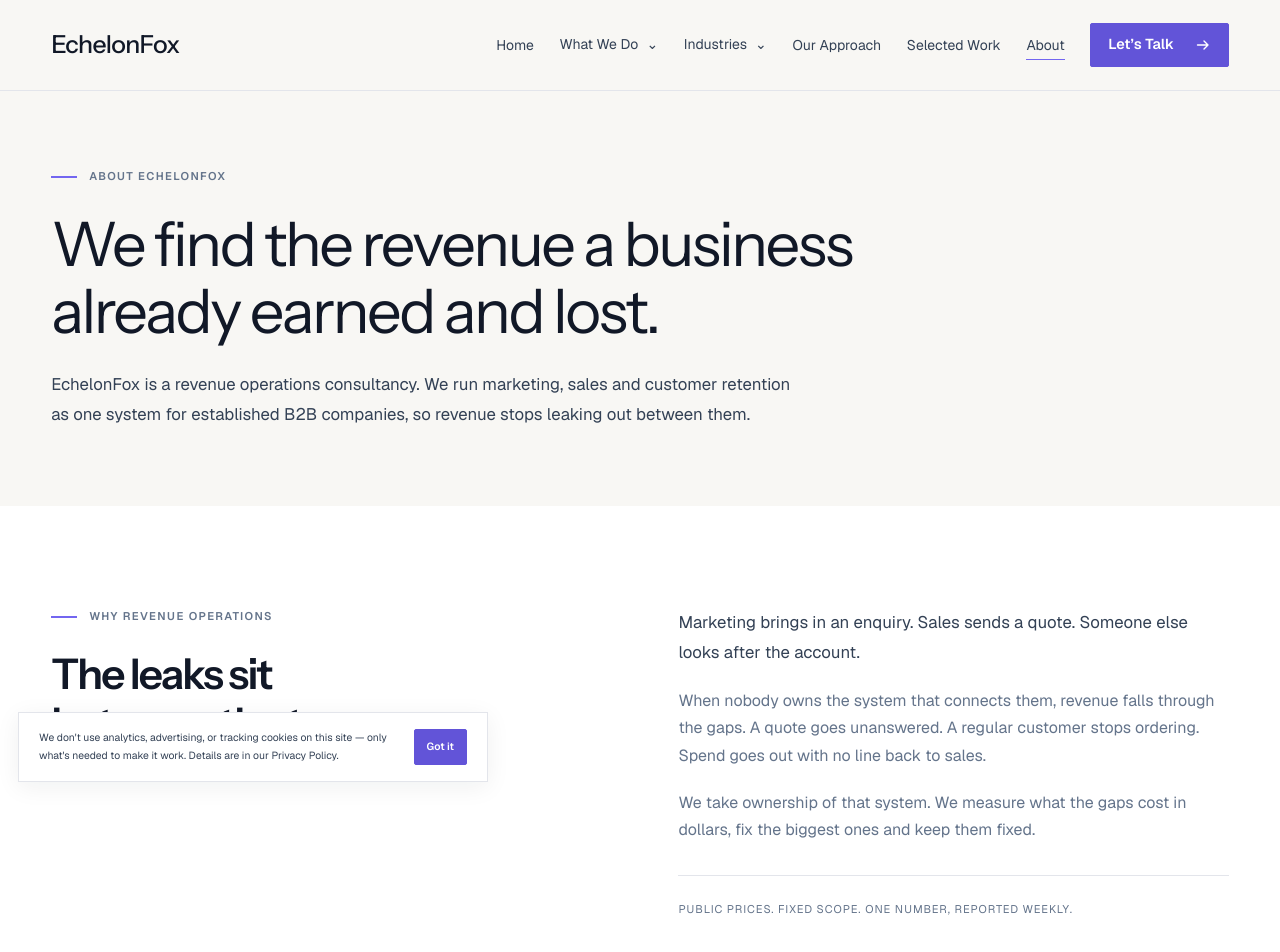
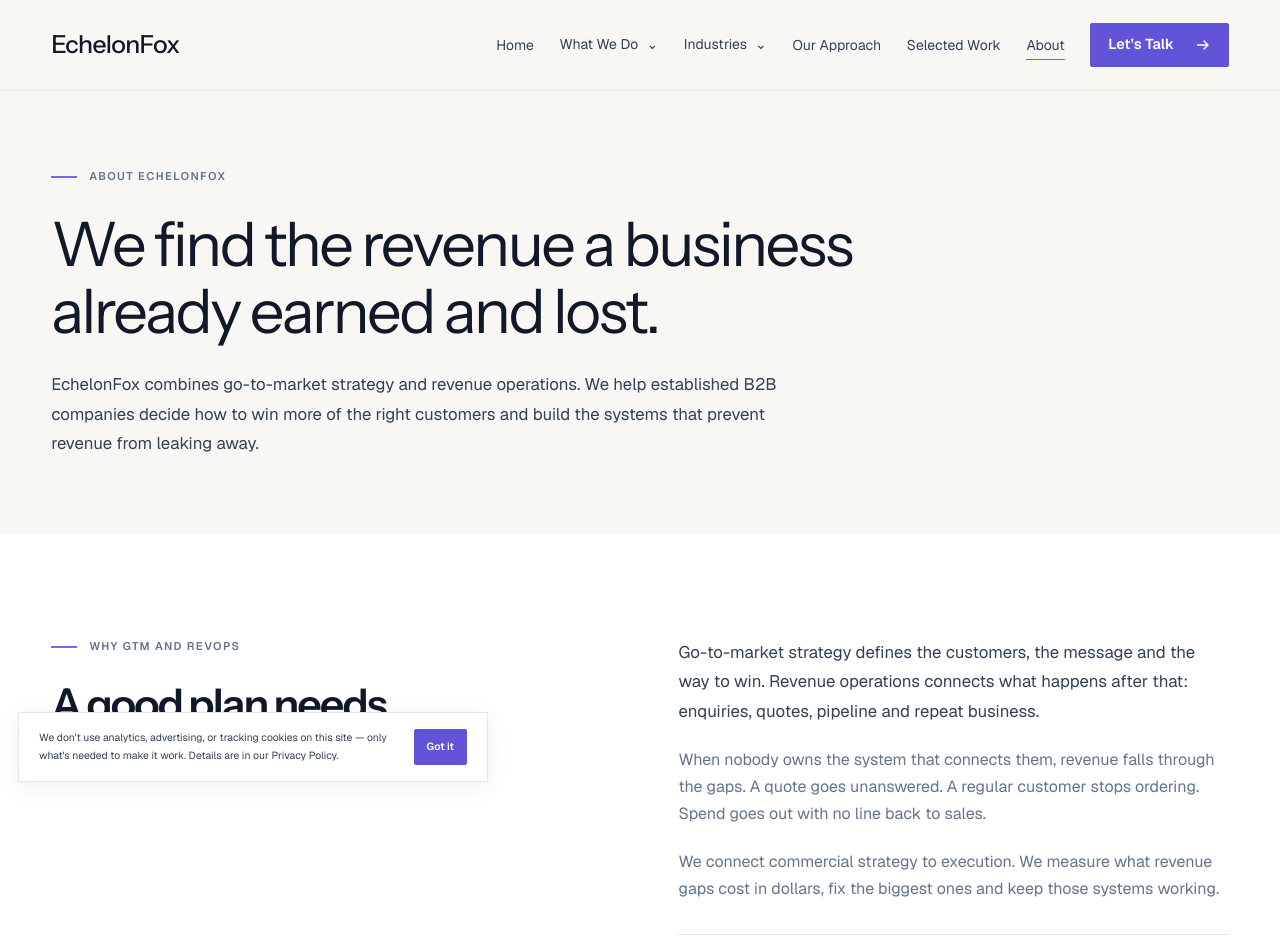
Before and after one commit to abrahamqdiaz-a11y/echelonfox, a Next.js app: page /about in a window 1280 px wide. Shown: the top 952 px of the page. Built offline with nearby package versions, Linux system fonts and the light colour scheme.

Commit message:
content: add GTM strategy alongside RevOps (app/about/page.tsx)

```diff
--- a/app/about/page.tsx
+++ b/app/about/page.tsx
@@ -6,8 +6,8 @@ import FinalCta from "@/components/site/FinalCta";
 import Arrow from "@/components/site/Arrow";
 import { pageMetadata } from "@/lib/metadata";
 export const metadata = pageMetadata(
-  "About — A Revenue Operations Consultancy",
-  "EchelonFox is a revenue operations consultancy. We run marketing, sales and customer retention as one system for established B2B companies.",
+  "About — GTM Strategy & Revenue Operations",
+  "EchelonFox combines go-to-market strategy with revenue operations. We help established B2B businesses sharpen how they acquire customers and fix the systems behind conversion and retention.",
   "/about",
 );
 const deliveryPrinciples = [
@@ -31,22 +31,23 @@ export default function About() {
       <PageHero
         eyebrow="About EchelonFox"
         title="We find the revenue a business already earned and lost."
-        lead="EchelonFox is a revenue operations consultancy. We run marketing, sales and customer retention as one system for established B2B companies, so revenue stops leaking out between them."
+        lead="EchelonFox combines go-to-market strategy and revenue operations. We help established B2B companies decide how to win more of the right customers and build the systems that prevent revenue from leaking away."
       />
       <section className="section section--white">
         <div className="container split">
           <div>
-            <p className="eyebrow">Why revenue operations</p>
+            <p className="eyebrow">Why GTM and RevOps</p>
             <h2 className="h2">
-              The leaks sit
+              A good plan needs
               <br />
-              between the teams.
+              a system behind it.
             </h2>
           </div>
           <div>
             <p className="lead">
-              Marketing brings in an enquiry. Sales sends a quote. Someone else
-              looks after the account.
+              Go-to-market strategy defines the customers, the message and the
+              way to win. Revenue operations connects what happens after that:
+              enquiries, quotes, pipeline and repeat business.
             </p>
             <p className="muted">
               When nobody owns the system that connects them, revenue falls
@@ -54,8 +55,9 @@ export default function About() {
               ordering. Spend goes out with no line back to sales.
             </p>
             <p className="muted">
-              We take ownership of that system. We measure what the gaps cost in
-              dollars, fix the biggest ones and keep them fixed.
+              We connect commercial strategy to execution. We measure what
+              revenue gaps cost in dollars, fix the biggest ones and keep
+              those systems working.
             </p>
             <p className="delivery-note">
               Public prices. Fixed scope. One number, reported weekly.
```
